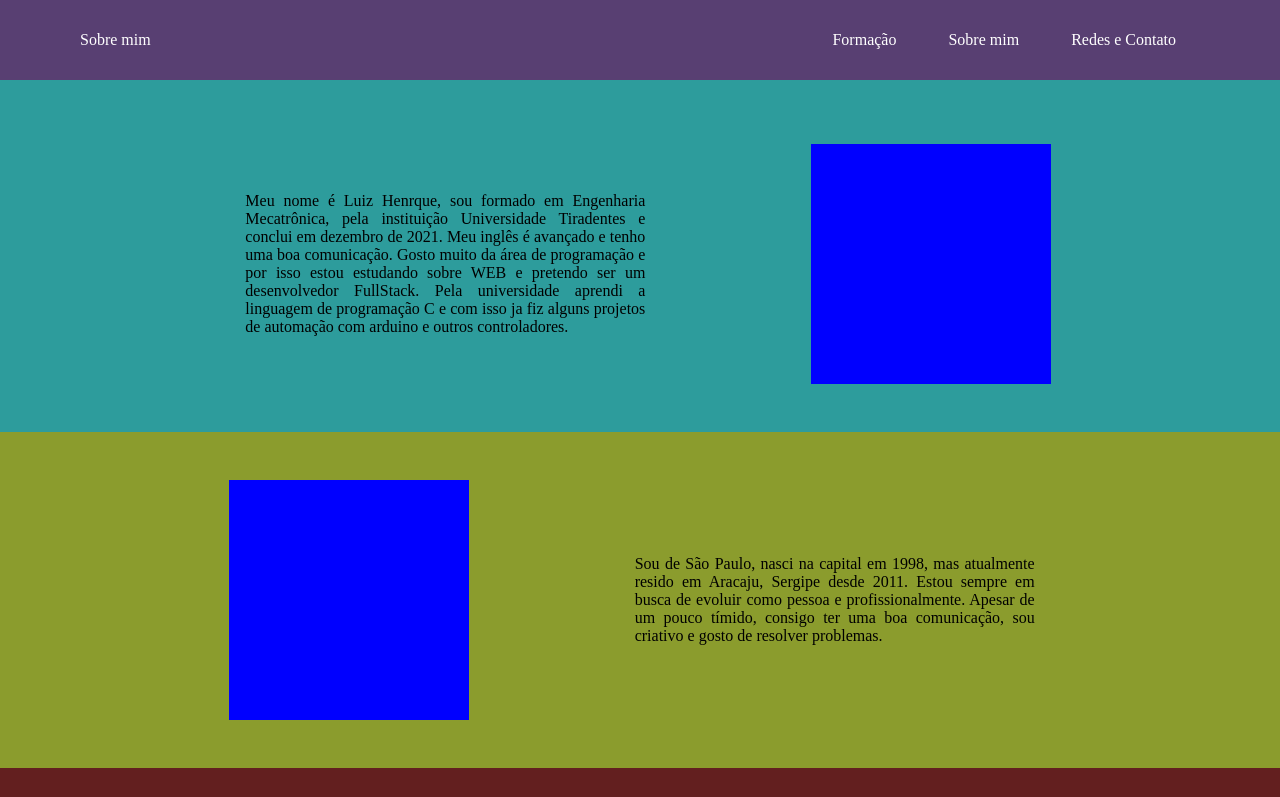
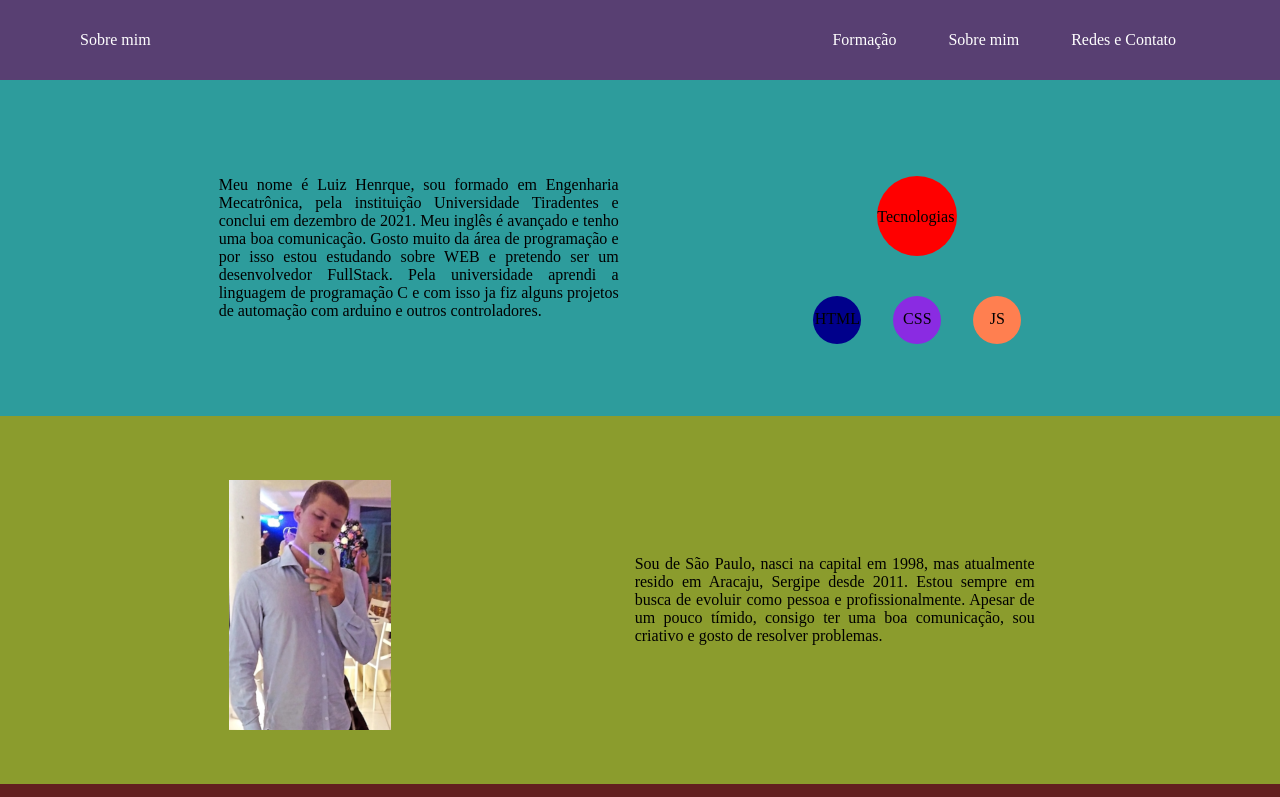
Before and after one commit to luizOstergren/Curriculo, a plain HTML site: page index.html in a window 1280 px wide. Shown: the top 797 px of the page. Drawn offline with Linux system fonts and the light colour scheme.

Commit message:
animation e ajustes

```diff
--- a/estilo.css
+++ b/estilo.css
@@ -48,21 +48,135 @@
 #redes{
     display: flex;
     align-items: center;
-    padding: 2rem 5rem;
+    padding: 3rem 5rem;
     justify-content: space-evenly;
     flex-wrap: wrap;
     /*talvez nao use, apenas para fazer a quebra no mobile*/
 }
 
 #formação {
-    padding-top: 3rem;
     background-color: rgb(45, 156, 156);
 }
 
-#formação .imagem {
-    /* width: fit-content; */
-    background-image: var('assets/WhatsApp Image 2022-07-26 at 19.24.45.jpeg');
+.tecnologias {
+    width: 15rem;
+    height: 15rem;
+    display: flex;
+    align-items: center;
+    justify-content: center;
+    padding-right: 5rem;
+    /* background-color: blue; */
+}
 
+.tecnologias p{
+    padding-top: 2rem;
+}
+
+.tec{
+    background-color: red;
+    width: 5rem;
+    height: 5rem;
+    border-radius: 50%;
+    position: relative;
+    animation-name: balltec;
+    animation-duration: 1s;
+    animation-delay: 3s;
+    animation-fill-mode: both;
+}
+
+@keyframes balltec{
+    from{
+        left: 7rem;
+        top: 0px;
+    }
+
+    to{
+    left: 7rem;
+    top: -2rem;
+    visibility: visible;
+    }
+}
+
+.ball{
+    width: 3rem;
+    height: 3rem;
+    border-radius: 100%;
+    visibility: hidden;
+    position: relative;
+    align-items: center;
+    justify-content: center;
+}
+
+.ball p{
+    display: flex;
+    align-items: center;
+    justify-content: center;
+    padding-top: 0.9rem;
+}
+
+.html{
+    background-color: darkblue;
+    animation-name: ballhtml;
+    animation-duration: 1s;
+    animation-fill-mode: both;
+}
+
+@keyframes ballhtml{
+    from{
+        opacity: 0;
+        left: 0rem;
+        bottom: 0rem;
+    }
+
+    to{
+    left: -2rem;
+    bottom: -4.5rem;
+    visibility: visible;
+    }
+}
+
+.css{
+    background-color: blueviolet;
+    animation-name: ballcss;
+    animation-duration: 1s;
+    animation-delay: 1s;
+    animation-fill-mode: both;
+}
+
+@keyframes ballcss{
+    from{
+        opacity: 0;
+        left: 0rem;
+        bottom: 0rem;
+    }
+
+    to{
+    left: 0rem;
+    bottom: -4.5rem;
+    visibility: visible;
+    }
+}
+
+.javaSc{
+    background-color: coral;
+    animation-name: balljs;
+    animation-duration: 1s;
+    animation-delay: 2s;
+    animation-fill-mode: both;
+}
+
+@keyframes balljs{
+    from{
+        opacity: 0;
+        left: 0px;
+        bottom: 0px;
+    }
+
+    to{
+    left: 2rem;
+    bottom: -4.5rem;
+    visibility: visible;
+    }
 }
 
 .informações,
@@ -77,17 +191,17 @@
 }
 
 .imagem {
-    background-color: blue;
     width: 15rem;
     height: 15rem;
     margin: 1rem 0;
 }
 
+
 #redes {
     background-color: rgb(99, 31, 31);
 }
 
-#redes a, p{
+#redes a,#redes p{
     margin: 1rem;
     align-items: center;
 }
@@ -149,6 +263,7 @@ footer {
         overflow-y: hidden;
         top: 70px;
         left: 0px;
+        z-index: 10;
     }
 
     a {
--- a/index.html
+++ b/index.html
@@ -8,7 +8,7 @@
     <title>Sobre mim</title>
     <link rel="stylesheet" href="estilo.css">
 </head>
-<!-- toggle, imagens, animation -->
+<!-- toggle, imagens, logos das tecnolo, ajeitar os textos -->
 
 <body>
     <header>
@@ -43,13 +43,20 @@
                 comunicação. Gosto muito da área de programação e por isso estou estudando sobre WEB e pretendo ser um
                 desenvolvedor FullStack. Pela universidade aprendi a linguagem de programação C e com isso ja fiz alguns
                 projetos de automação com arduino e outros controladores.</div>
-            <div class="imagem">
-                <!-- <img src="assets/WhatsApp Image 2022-07-26 at 19.24.45.jpeg" alt="minha foto"> -->
+            <div class="tecnologias">
+                <div class="tec">
+                    <p>Tecnologias</p> </div>
+                <div class="ball html">
+                    <p>HTML</p> </div>
+                <div class="ball css">
+                    <p>CSS</p></div>
+                <div class="ball javaSc">
+                    <p>JS</p> </div>
             </div>
         </div>
 
         <div id="sobre">
-            <div class="imagem"></div>
+            <div class="imagem"><img src="assets/foto.png" alt="foto"></div>
             <div class="sobre-text">Sou de São Paulo, nasci na capital em 1998, mas atualmente resido em Aracaju,
                 Sergipe desde 2011. Estou sempre em busca de evoluir como pessoa e profissionalmente. Apesar de um pouco
                 tímido, consigo ter uma boa comunicação, sou criativo e gosto de resolver problemas.</div>
```
Also changed, not shown: assets/WhatsApp Image 2022-07-26 at 19.24.45.jpeg (deleted), assets/foto.png (added).
